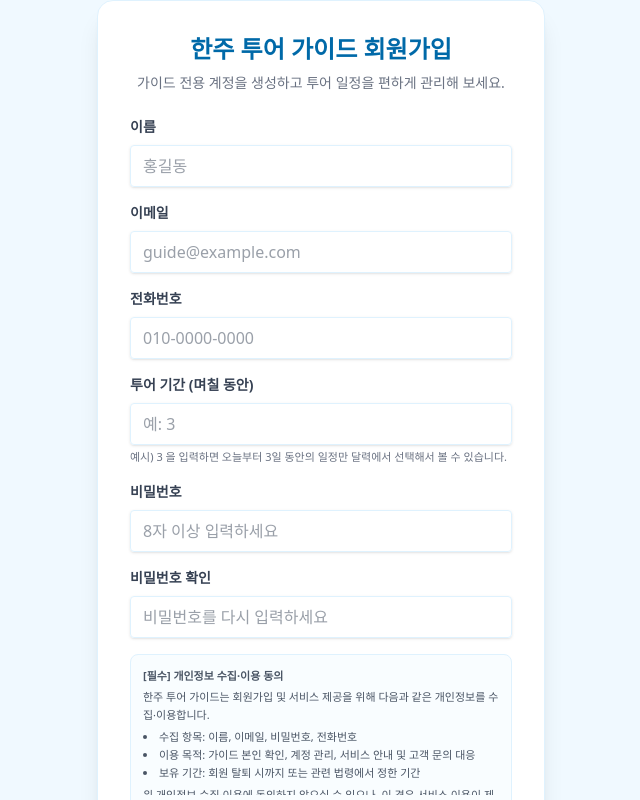
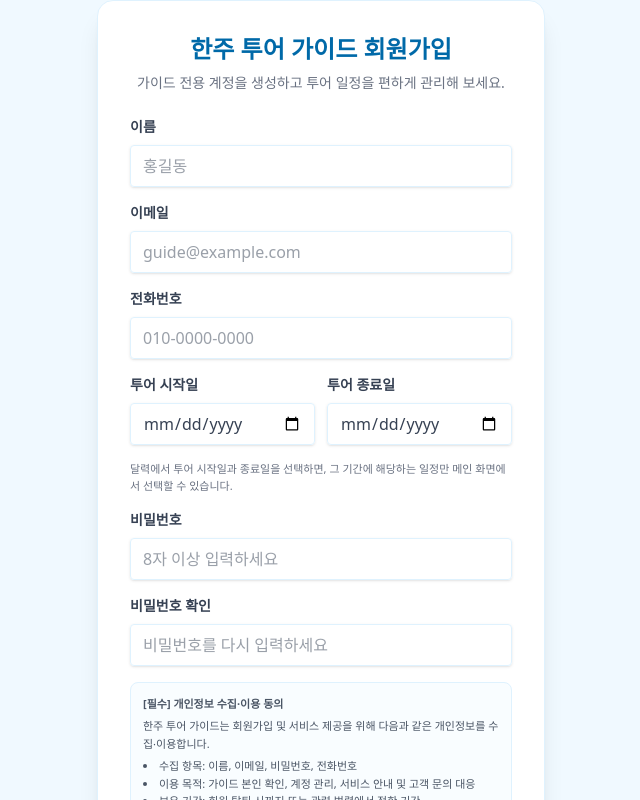
Before and after one commit to heossongsue-gif/HANJU, a Next.js app: page /signup in a window 1280 px wide. Shown: the top 800 px of the page, without its empty margins (319-959 px from the left). Built offline with nearby package versions, Linux system fonts and the light colour scheme.

Commit message:
탈퇴 처리 및 투어 기간 설정

```diff
--- a/app/(main)/dashboard/page.tsx
+++ b/app/(main)/dashboard/page.tsx
@@ -8,7 +8,8 @@ export default function DashboardPage() {
   const [currentDate, setCurrentDate] = useState(new Date());
   const [selectedDate, setSelectedDate] = useState<Date | null>(new Date());
   const [userEmail, setUserEmail] = useState<string | null>(null);
-  const [stayDays, setStayDays] = useState<number | null>(null);
+  const [stayStartDate, setStayStartDate] = useState<string | null>(null);
+  const [stayEndDate, setStayEndDate] = useState<string | null>(null);
   const { getEventsByDate, addEvent, deleteEvent } = useSchedule();
 
   useEffect(() => {
@@ -18,15 +19,11 @@ export default function DashboardPage() {
       const user = data.user;
       setUserEmail(user?.email ?? null);
       const meta = user?.user_metadata || {};
-      const rawStayDays = meta.stayDays as number | string | undefined;
-      const parsed =
-        typeof rawStayDays === 'number'
-          ? rawStayDays
-          : rawStayDays
-          ? Number(rawStayDays)
-          : null;
-      if (parsed && Number.isFinite(parsed) && parsed > 0) {
-        setStayDays(parsed);
+      const start = meta.stayStartDate as string | undefined;
+      const end = meta.stayEndDate as string | undefined;
+      if (start && end) {
+        setStayStartDate(start);
+        setStayEndDate(end);
       }
     };
     void loadUser();
@@ -85,14 +82,15 @@ export default function DashboardPage() {
   };
 
   const today = new Date();
-  const todayMidnight = new Date(
-    today.getFullYear(),
-    today.getMonth(),
-    today.getDate(),
-  ).getTime();
 
-  const maxSelectableTime =
-    stayDays !== null ? todayMidnight + (stayDays - 1) * 24 * 60 * 60 * 1000 : null;
+  const stayStartTime =
+    stayStartDate != null
+      ? new Date(`${stayStartDate}T00:00:00`).getTime()
+      : null;
+  const stayEndTime =
+    stayEndDate != null
+      ? new Date(`${stayEndDate}T23:59:59`).getTime()
+      : null;
 
   const selectedDateKey =
     selectedDate &&
@@ -194,12 +192,16 @@ export default function DashboardPage() {
                     selectedDate.getMonth() === month &&
                     selectedDate.getDate() === day;
 
-                  const thisDateTime = new Date(year, month, day).getTime();
+                  const thisDateTime = new Date(
+                    year,
+                    month,
+                    day,
+                  ).getTime();
                   const isInRange =
-                    maxSelectableTime === null
+                    stayStartTime === null || stayEndTime === null
                       ? true
-                      : thisDateTime >= todayMidnight &&
-                        thisDateTime <= maxSelectableTime;
+                      : thisDateTime >= stayStartTime &&
+                        thisDateTime <= stayEndTime;
 
                   return (
                     <button
--- /dev/null
+++ b/app/api/delete-account/route.ts
@@ -0,0 +1,66 @@
+import { NextResponse } from 'next/server';
+import { createClient } from '@supabase/supabase-js';
+
+export async function POST(request: Request) {
+  try {
+    const { userId, email } = (await request.json()) as {
+      userId?: string;
+      email?: string | null;
+    };
+
+    if (!userId) {
+      return NextResponse.json(
+        { error: 'userId is required' },
+        { status: 400 },
+      );
+    }
+
+    const supabaseUrl = process.env.NEXT_PUBLIC_SUPABASE_URL;
+    const serviceRoleKey = process.env.SUPABASE_SERVICE_ROLE_KEY;
+
+    if (!supabaseUrl || !serviceRoleKey) {
+      console.error('Supabase service role env vars are not set');
+      return NextResponse.json(
+        { error: 'Server configuration error' },
+        { status: 500 },
+      );
+    }
+
+    const supabaseAdmin = createClient(supabaseUrl, serviceRoleKey, {
+      auth: {
+        autoRefreshToken: false,
+        persistSession: false,
+      },
+    });
+
+    if (email) {
+      const { error: customerError } = await supabaseAdmin
+        .from('customers')
+        .delete()
+        .eq('email', email);
+
+      if (customerError) {
+        console.error('Failed to delete customers on account deletion', customerError);
+      }
+    }
+
+    const { error: deleteError } =
+      await supabaseAdmin.auth.admin.deleteUser(userId);
+
+    if (deleteError) {
+      console.error('Failed to delete auth user', deleteError);
+      return NextResponse.json(
+        { error: 'Failed to delete user' },
+        { status: 500 },
+      );
+    }
+
+    return NextResponse.json({ success: true });
+  } catch (err) {
+    console.error('Unexpected error in delete-account route', err);
+    return NextResponse.json(
+      { error: 'Unexpected server error' },
+      { status: 500 },
+    );
+  }
+}
--- a/app/profile/page.tsx
+++ b/app/profile/page.tsx
@@ -74,22 +74,28 @@ export default function ProfilePage() {
 
     const currentEmail = data.user.email;
 
-    if (currentEmail) {
-      try {
-        await supabase.from('customers').delete().eq('email', currentEmail);
-      } catch (customerError) {
-        console.error('Failed to delete customer row on account deletion', customerError);
+    try {
+      const res = await fetch('/api/delete-account', {
+        method: 'POST',
+        headers: {
+          'Content-Type': 'application/json',
+        },
+        body: JSON.stringify({
+          userId: data.user.id,
+          email: currentEmail,
+        }),
+      });
+
+      if (!res.ok) {
+        const payload = await res.json().catch(() => null);
+        console.error('Failed to delete account via API', payload);
+        setError('계정 삭제 중 오류가 발생했습니다. 잠시 후 다시 시도해주세요.');
+        return;
       }
-    }
-
-    try {
-      await supabase.auth.updateUser({
-        data: {
-          deletedAt: new Date().toISOString(),
-        },
-      });
-    } catch (updateError) {
-      console.error('Failed to mark user as deleted in metadata', updateError);
+    } catch (apiError) {
+      console.error('Unexpected error while calling delete-account API', apiError);
+      setError('계정 삭제 중 오류가 발생했습니다. 잠시 후 다시 시도해주세요.');
+      return;
     }
 
     await supabase.auth.signOut();
--- a/app/signup/page.tsx
+++ b/app/signup/page.tsx
@@ -10,7 +10,8 @@ export default function SignupPage() {
   const [name, setName] = useState('');
   const [email, setEmail] = useState('');
   const [phone, setPhone] = useState('');
-  const [stayDays, setStayDays] = useState('');
+  const [stayStartDate, setStayStartDate] = useState('');
+  const [stayEndDate, setStayEndDate] = useState('');
   const [password, setPassword] = useState('');
   const [confirmPassword, setConfirmPassword] = useState('');
   const [error, setError] = useState<string | null>(null);
@@ -33,9 +34,13 @@ export default function SignupPage() {
       return;
     }
 
-    const daysNum = Number(stayDays);
-    if (!Number.isInteger(daysNum) || daysNum <= 0) {
-      setError('일정 기간은 1일 이상 숫자로 입력해주세요.');
+    if (!stayStartDate || !stayEndDate) {
+      setError('투어 시작일과 종료일을 모두 선택해주세요.');
+      return;
+    }
+
+    if (stayStartDate > stayEndDate) {
+      setError('투어 시작일이 종료일보다 늦을 수 없습니다.');
       return;
     }
 
@@ -49,7 +54,8 @@ export default function SignupPage() {
         data: {
           name,
           phone,
-          stayDays: daysNum,
+          stayStartDate,
+          stayEndDate,
         },
       },
     });
@@ -127,23 +133,36 @@ export default function SignupPage() {
               placeholder="010-0000-0000"
             />
           </div>
+          <div className="grid grid-cols-1 sm:grid-cols-2 gap-3">
             <div>
-            <label className="block text-gray-700 text-sm font-semibold mb-2" htmlFor="stayDays">
-              투어 기간 (며칠 동안)
+              <label className="block text-gray-700 text-sm font-semibold mb-2" htmlFor="stayStart">
+                투어 시작일
               </label>
               <input
                 className="shadow-sm appearance-none border border-sky-100 rounded w-full py-2.5 px-3 text-gray-700 leading-tight focus:outline-none focus:ring-2 focus:ring-sky-400 focus:border-sky-400"
-              id="stayDays"
-              type="number"
-              min={1}
-              max={60}
-              value={stayDays}
-              onChange={(e) => setStayDays(e.target.value)}
+                id="stayStart"
+                type="date"
+                value={stayStartDate}
+                onChange={(e) => setStayStartDate(e.target.value)}
                 required
-              placeholder="예: 3"
               />
-            <p className="mt-1 text-[11px] text-gray-500">
-              예시) 3 을 입력하면 오늘부터 3일 동안의 일정만 달력에서 선택해서 볼 수 있습니다.
+            </div>
+            <div>
+              <label className="block text-gray-700 text-sm font-semibold mb-2" htmlFor="stayEnd">
+                투어 종료일
+              </label>
+              <input
+                className="shadow-sm appearance-none border border-sky-100 rounded w-full py-2.5 px-3 text-gray-700 leading-tight focus:outline-none focus:ring-2 focus:ring-sky-400 focus:border-sky-400"
+                id="stayEnd"
+                type="date"
+                value={stayEndDate}
+                min={stayStartDate || undefined}
+                onChange={(e) => setStayEndDate(e.target.value)}
+                required
+              />
+            </div>
+            <p className="sm:col-span-2 mt-1 text-[11px] text-gray-500">
+              달력에서 투어 시작일과 종료일을 선택하면, 그 기간에 해당하는 일정만 메인 화면에서 선택할 수 있습니다.
             </p>
           </div>
           <div>
```
Lines whose indentation alone changed are shown as unchanged.
